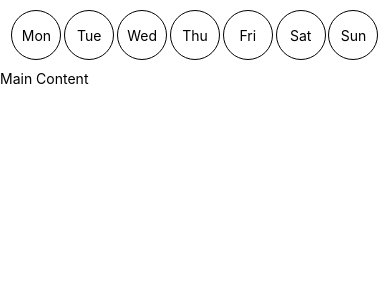
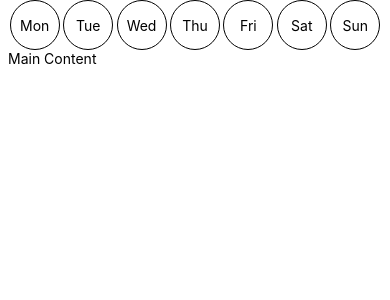
Before and after one commit to codyc-xyz/Fitness_App, a React Native app: screen / in a window 390 px wide. Shown: the top 300 px of the page. Built offline with nearby package versions, Linux system fonts and the light colour scheme.

Commit message:
Adjust margin styling

```diff
--- a/App.tsx
+++ b/App.tsx
@@ -15,6 +15,7 @@ function App(): React.JSX.Element {
 const styles = StyleSheet.create({
   container: {
     flex: 1,
+    marginHorizontal: 8,
   },
 });
 
--- a/src/components/HeaderBar.tsx
+++ b/src/components/HeaderBar.tsx
@@ -19,7 +19,6 @@ const styles = StyleSheet.create({
   headerBar: {
     flexDirection: 'row',
     justifyContent: 'space-around',
-    padding: 10,
     backgroundColor: '#FFFFFF',
   },
   dayButton: {
```
